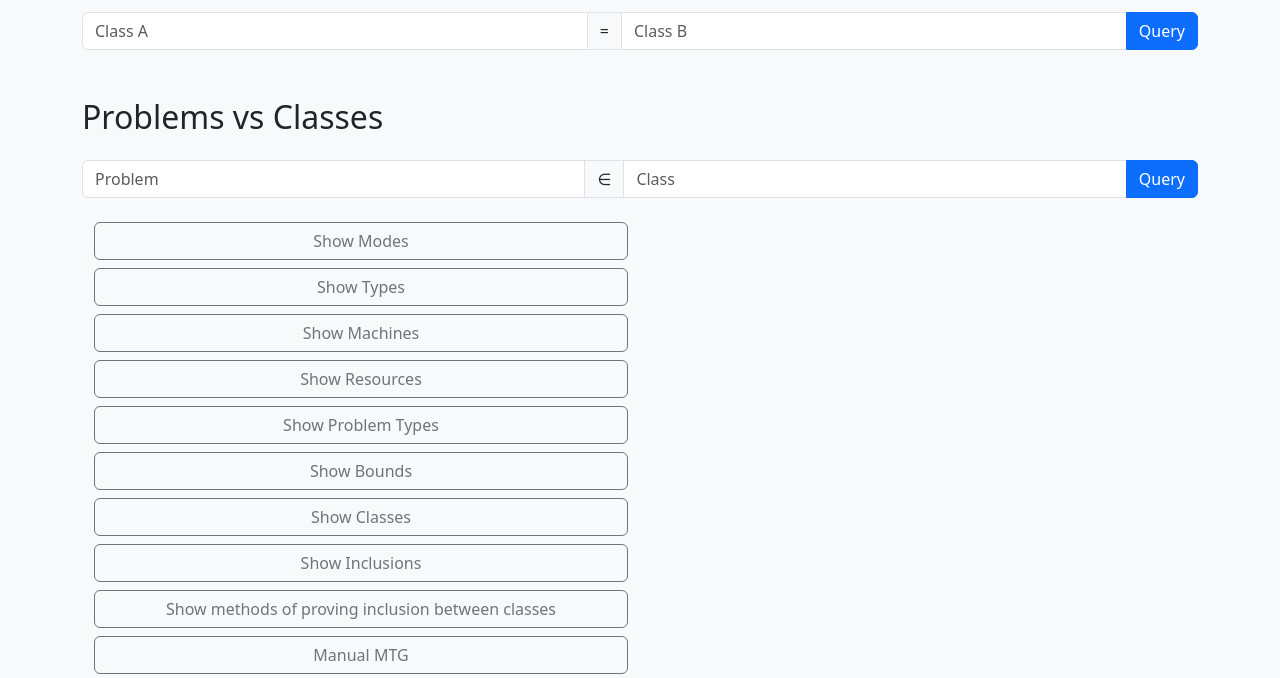
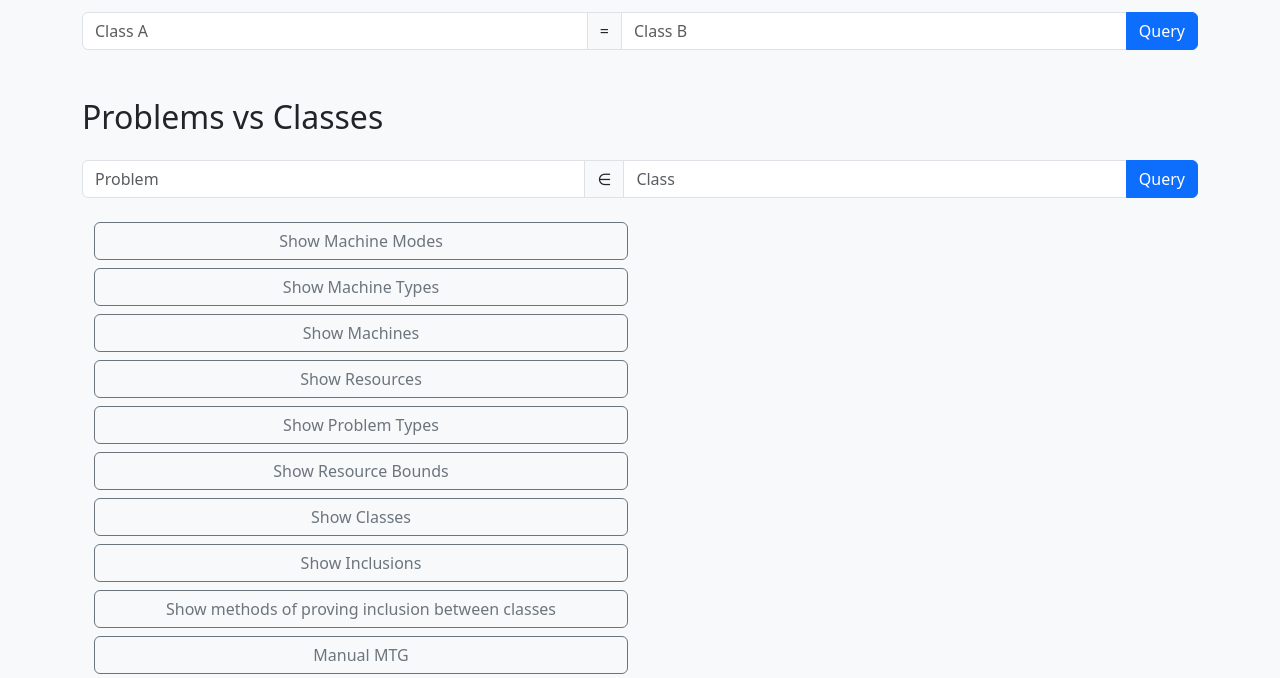
Before and after one commit to turquoise5/ComWeb, a Django app: page / in a window 1280 px wide. Shown: the part 282-960 px from the top of the page. Run offline with Django 5.2, Linux system fonts and the light colour scheme; data that the repository does not hold is empty.

Commit message:
updated button names for consistency

```diff
--- a/comweb/templates/comweb/home.html
+++ b/comweb/templates/comweb/home.html
@@ -54,12 +54,12 @@
     <div class="container mt-4">
       <div class="row">
         <div class="col-md-6">
-          <button class="btn btn-outline-secondary mb-2 w-100" onclick="toggleList('modesList')">Show Modes</button>
-          <button class="btn btn-outline-secondary mb-2 w-100" onclick="toggleList('typesList')">Show Types</button>
+          <button class="btn btn-outline-secondary mb-2 w-100" onclick="toggleList('modesList')">Show Machine Modes</button>
+          <button class="btn btn-outline-secondary mb-2 w-100" onclick="toggleList('typesList')">Show Machine Types</button>
           <button class="btn btn-outline-secondary mb-2 w-100" onclick="toggleList('machinesList')">Show Machines</button>
           <button class="btn btn-outline-secondary mb-2 w-100" onclick="toggleList('resourcesList')">Show Resources</button>
           <button class="btn btn-outline-secondary mb-2 w-100" onclick="toggleList('problemTypesList')">Show Problem Types</button>
-          <button class="btn btn-outline-secondary mb-2 w-100" onclick="toggleList('boundsList')">Show Bounds</button>
+          <button class="btn btn-outline-secondary mb-2 w-100" onclick="toggleList('boundsList')">Show Resource Bounds</button>
           <button class="btn btn-outline-secondary mb-2 w-100" onclick="toggleList('classesList')">Show Classes</button>
           <button class="btn btn-outline-secondary mb-2 w-100" onclick="toggleList('inclusionsList')">Show Inclusions</button>
           <button class="btn btn-outline-secondary mb-2 w-100" onclick="toggleList('methodsList')">Show methods of proving inclusion between classes</button>
```
